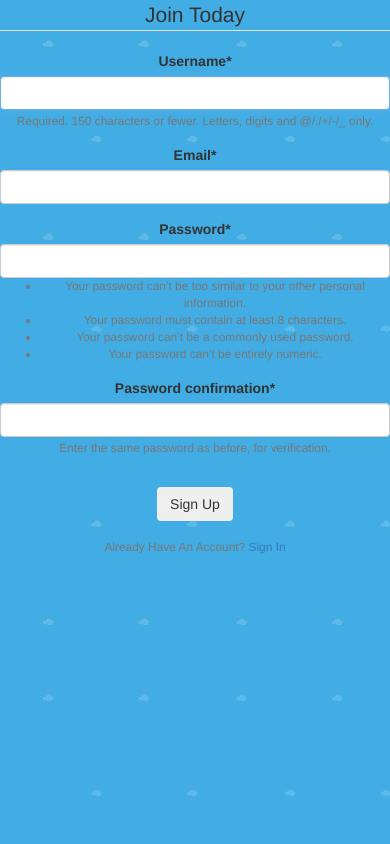
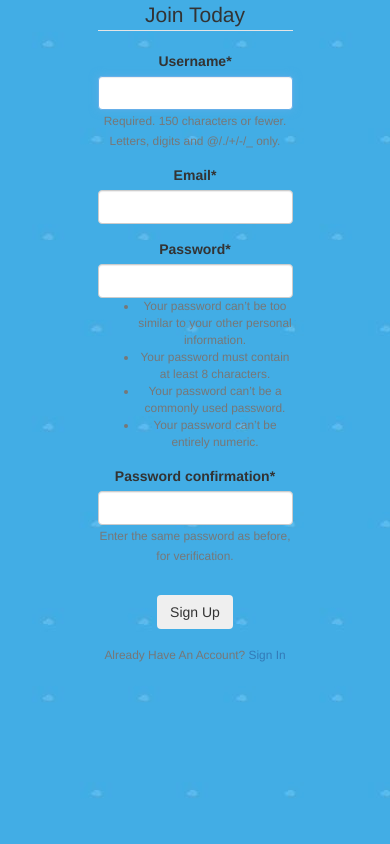
Before and after one commit to Reza-Ardestani/RadarCXfront, a Django app: page /register/ in a window 390 px wide. Run offline with Django 3.2, Linux system fonts and the light colour scheme; some libraries are stand-ins or nearby versions.

```diff
--- a/users/templates/users/register.html
+++ b/users/templates/users/register.html
@@ -15,7 +15,7 @@
 {% endif %}
 
 <div class="content-section">
-    <form method="POST">
+    <form method="POST" style="width: 50%">
         {% csrf_token %}
         <fieldset class="form-group">
             <legend class="border-bottom mb-4">Join Today</legend>
```
